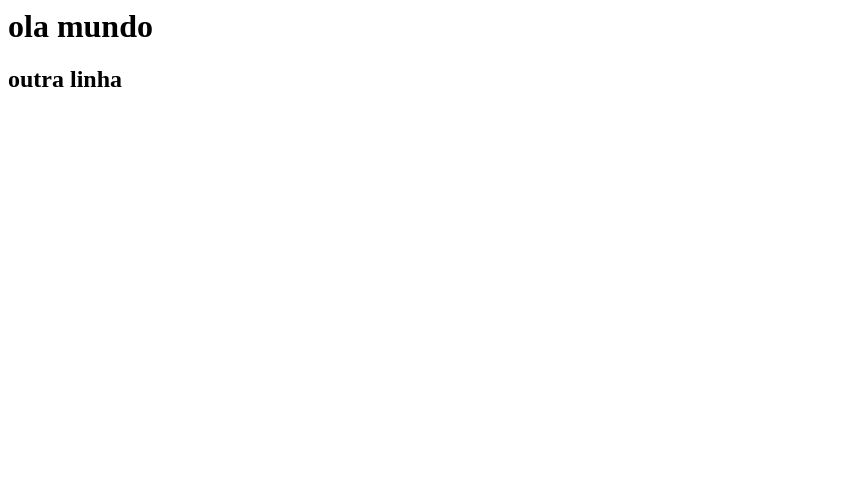
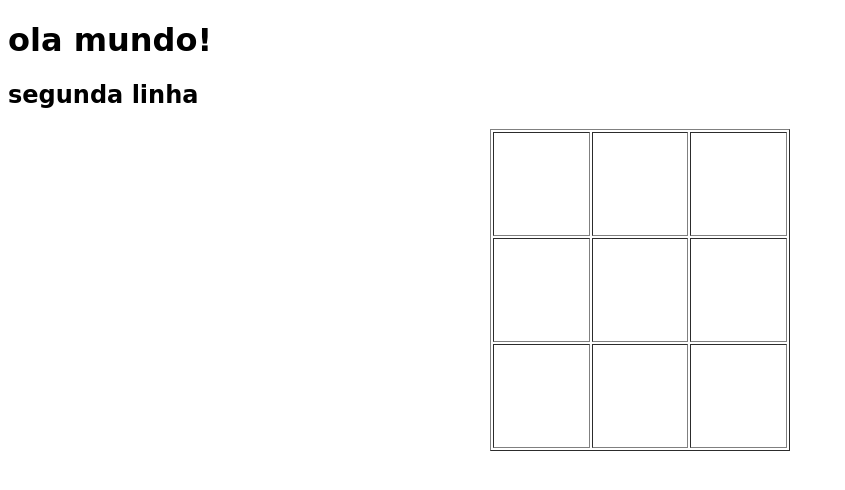
Before and after one commit to johnnyboy2302/site1, a plain HTML site: page index.html in a window 1280 px wide. Shown: the whole page, without its empty margins (0-845 px from the left). Drawn offline with Linux system fonts and the light colour scheme; a web font is replaced by a local one.

Commit message:
jogo da velha pica

```diff
--- a/index.html
+++ b/index.html
@@ -1,2 +1,68 @@
-<h1>ola mundo</h1>
-<h2>outra linha</h2>
+<!DOCTYPE html>
+<html lang="en">
+
+<head>
+  <meta charset="UTF-8">
+  <meta name="viewport" content="width=device-width, initial-scale=1.0">
+  <title>Jogo da velha</title>
+  <link rel="preconnect" href="https://fonts.googleapis.com">
+  <link rel="preconnect" href="https://fonts.gstatic.com" crossorigin>
+  <link href="https://fonts.googleapis.com/css2?family=Salsa&display=swap" rel="stylesheet">
+  <style>
+
+    body {font-family: "Salsa", cursive;}
+
+    table {
+      align-items: center;
+      margin: 0 auto;
+      text-align: center;
+      justify-items: normal;
+      width: 300px;
+      height:300px;
+    }
+
+    td {
+      font-size: large;
+      height: 100px;
+      width: 100px;
+      font-family: "Salsa", cursive;
+    }
+
+    td:hover{
+      height: 100px;
+      width: 100px;
+      background-color: gray;
+    }
+  </style>
+</head>
+
+<body>
+  <h1>ola mundo!</h1>
+  <h2>segunda linha</h2>
+  <table border="1">
+    <tr>
+      <td onclick="marcar(this)"></td>
+      <td onclick="marcar(this)"></td>
+      <td onclick="marcar(this)"></td>
+    </tr>
+    <tr>
+      <td onclick="marcar(this)"></td>
+      <td onclick="marcar(this)"></td>
+      <td onclick="marcar(this)"></td>
+    </tr>
+    <tr>
+      <td onclick="marcar(this)"></td>
+      <td onclick="marcar(this)"></td>
+      <td onclick="marcar(this)"></td>
+    </tr>
+  </table>
+  <script>
+    let jogador = "X"
+    function marcar(celula){
+     celula.innerHTML = jogador
+     if (jogador == "X") {jogador = "O"}
+     else { jogador = "X"}}
+  </script>
+</body>
+
+</html>
```
